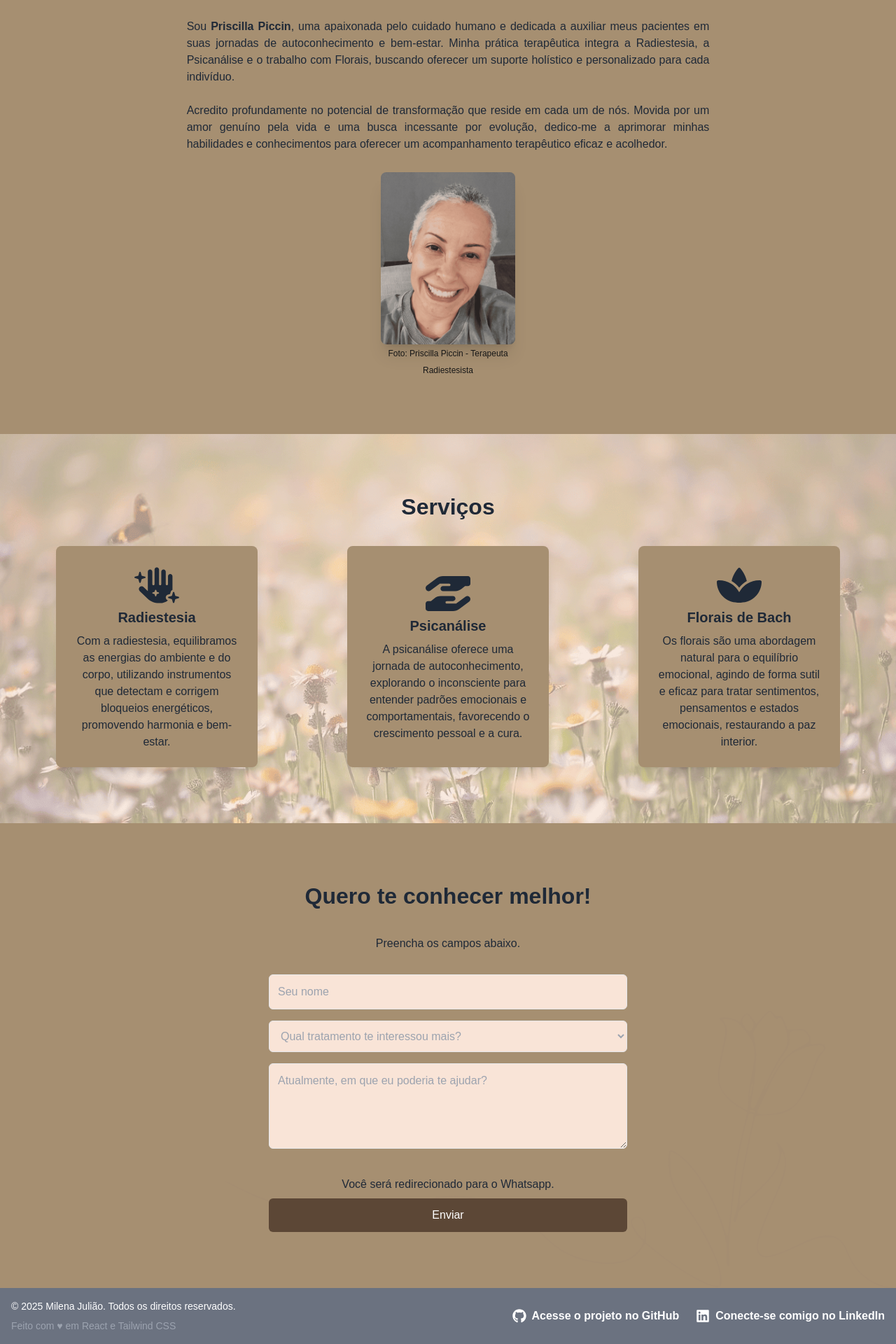
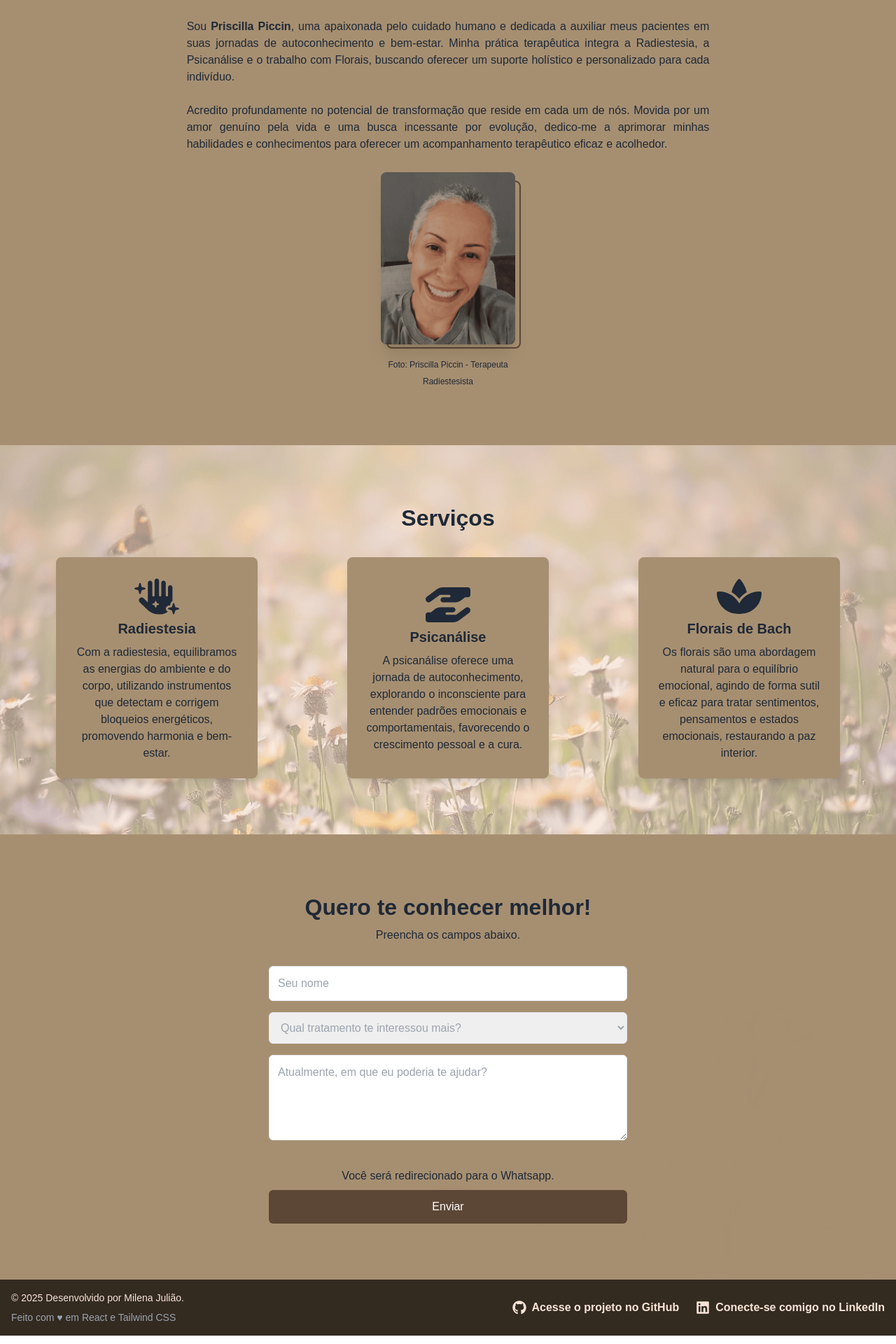
Before and after one commit to milena-juliao/florais_lp, a Next.js app: page / in a window 1280 px wide. Shown: the part 934-2854 px from the top of the page at 70% size. Built offline with nearby package versions, Linux system fonts and the light colour scheme.

Commit message:
Ajustes layout, cores

```diff
--- a/app/components/About.tsx
+++ b/app/components/About.tsx
@@ -11,20 +11,21 @@ const About: React.FC = () => {
         <div className="flex flex-col items-center justify-center gap-5 text-justify lg:gap-7 lg:w-2/3 ">
           <p className="text-theme text-standard-p-mobile lg:text-standard-p-lg">
             Sou <span className="font-semibold">Priscilla Piccin</span>, uma apaixonada pelo cuidado humano e dedicada a auxiliar meus pacientes em suas jornadas de autoconhecimento e bem-estar. Minha prática terapêutica integra a Radiestesia, a Psicanálise e o trabalho com Florais, buscando oferecer um suporte holístico e personalizado para cada indivíduo.
-            <br/>
-            <br/>
+            <br />
+            <br />
             Acredito profundamente no potencial de transformação que reside em cada um de nós. Movida por um amor genuíno pela vida e uma busca incessante por evolução, dedico-me a aprimorar minhas habilidades e conhecimentos para oferecer um acompanhamento terapêutico eficaz e acolhedor.
           </p>
 
-          <div className="float-right w-36 lg:w-48 text-center">
+          <div className="relative w-36 lg:w-48 text-center">
+            <div className="absolute top-3 left-2 w-full h-60 border-2 border-brownEarthStrong dark:border-brownEarth rounded-lg"></div>
             <Image
               src="/sobre_priscilla_piccin.png"
               alt="Foto Priscilla Piccin"
               width={300}
               height={300}
-              className="rounded-lg shadow-xl z-10"
+              className="relative rounded-lg shadow-xl mb-4 filter brightness-[.75] sepia-[.15] saturate-150"
             />
-            <span className="text-xs">Foto: Priscilla Piccin - Terapeuta Radiestesista</span>
+            <span className="text-xs text-theme">Foto: Priscilla Piccin - Terapeuta Radiestesista</span>
           </div>
         </div>
       </div>
--- a/app/components/ContactForm.tsx
+++ b/app/components/ContactForm.tsx
@@ -45,23 +45,23 @@ const ContactForm: React.FC = () => {
 
   return (
     <section className="relative bg-theme mx-auto py-standard-lg px-standard-mobile lg:px-standard-lg scroll-mt-20" id="contact">
-      <h2 className="text-standard-title-mobile lg:text-standard-title-lg font-bold text-center mb-standard-title text-theme">Quero te conhecer melhor!</h2>
-      <p className="text-center text-standard-p-mobile lg:text-standard-p-lg text-theme">Preencha os campos abaixo.</p>
+      <h2 className="text-standard-title-mobile lg:text-standard-title-lg font-bold text-center mb-1 text-theme">Quero te conhecer melhor!</h2>
+      <p className="text-center text-standard-p-mobile lg:text-standard-p-lg text-theme mb-standard-title">Preencha os campos abaixo.</p>
       <form
-        className="relative mt-8 max-w-lg mx-auto z-10"
+        className="relative max-w-lg mx-auto z-10"
         onSubmit={handleSubmit}
       >
         <input
           type="text"
           placeholder="Seu nome"
-          className="outline-brownEarthStrong w-full p-3 border rounded-md text-gray-800 bg-beige"
+          className="outline-brownEarthStrong w-full p-3 border rounded-md text-gray-800 "
           value={name}
           onChange={(e) => setName(e.target.value)}
           required
         />
 
         <select
-          className={`outline-brownEarthStrong w-full p-3 border rounded-md ${optionSelected === "" ? 'text-gray-400' : 'text-gray-800'} mt-4 bg-beige`}
+          className={`outline-brownEarthStrong w-full p-3 border rounded-md ${optionSelected === "" ? 'text-gray-400' : 'text-gray-800'} mt-4`}
           value={optionSelected}
           onChange={handleOption}
         >
@@ -76,7 +76,7 @@ const ContactForm: React.FC = () => {
 
         <textarea
           placeholder="Atualmente, em que eu poderia te ajudar?"
-          className="outline-brownEarthStrong w-full p-3 border rounded-md mt-4 text-gray-800 bg-beige"
+          className="outline-brownEarthStrong w-full p-3 border rounded-md mt-4 text-gray-800"
           rows={4}
           value={message}
           onChange={(e) => setMessage(e.target.value)}
@@ -86,7 +86,7 @@ const ContactForm: React.FC = () => {
         <p className="text-center mt-8 text-standard-p-mobile lg:text-standard-p-lg text-theme">Você será redirecionado para o Whatsapp.</p>
         <button
           type="submit"
-          className="w-full bg-brownEarthStrong dark:bg-brownEarth text-white py-3 rounded-md hover:bg-opacity-80 mt-2"
+          className="w-full bg-brownEarthStrong dark:bg-[#332A20] text-white py-3 rounded-md hover:bg-opacity-80 mt-2"
         >
           Enviar
         </button>
--- a/app/components/Footer.tsx
+++ b/app/components/Footer.tsx
@@ -5,11 +5,11 @@ import Link from "next/link";
 
 const Footer: React.FC = () => {
   return (
-    <footer className="bg-gray-500 text-white py-4 shadow-[0_-4px_6px_-1px_rgba(0,0,0,0.1)] w-full z-50">
+    <footer className="bg-[#332A20] text-beige py-4 shadow-[0_-4px_6px_-1px_rgba(0,0,0,0.1)] w-full z-50">
       <div className="container mx-auto px-4">
         <div className="flex flex-col sm:flex-row justify-between items-center">
           <div className="flex flex-col text-center sm:text-left mb-4 sm:mb-0">
-            <p className="text-sm mb-2">© 2025 Milena Julião. Todos os direitos reservados.</p>
+            <p className="text-sm mb-2">© 2025 Desenvolvido por Milena Julião.</p>
             <span className="text-sm text-gray-400">Feito com ♥ em React e Tailwind CSS</span>
           </div>
 
@@ -18,7 +18,7 @@ const Footer: React.FC = () => {
               href="https://github.com/milena-juliao/florais_lp/tree/main/app/components"
               target="_blank"
               rel="noopener noreferrer"
-              className="flex items-center gap-2 text-md font-semibold hover:text-purple-300 transition-colors"
+              className="flex items-center gap-2 text-md font-semibold hover:text-[#D1B48F] transition-colors"
             >
               <FontAwesomeIcon icon={faGithub} className="w-5 h-5" />
               <span className="hidden sm:inline">Acesse o projeto no GitHub</span>
@@ -27,7 +27,7 @@ const Footer: React.FC = () => {
               href="https://www.linkedin.com/in/milenajuliao/"
               target="_blank"
               rel="noopener noreferrer"
-              className="flex items-center gap-2 text-md font-semibold hover:text-purple-300 transition-colors"
+              className="flex items-center gap-2 text-md font-semibold hover:text-[#D1B48F] transition-colors"
             >
               <FontAwesomeIcon icon={faLinkedin} className="w-5 h-5" />
               <span className="hidden sm:inline">Conecte-se comigo no LinkedIn</span>
--- a/app/globals.css
+++ b/app/globals.css
@@ -25,5 +25,5 @@ body {
 }
 
 .text-theme {
-  @apply text-gray-800 dark:text-beige;
+  @apply text-gray-800 dark:text-[#D1B48F];
 }
--- a/tailwind.config.ts
+++ b/tailwind.config.ts
@@ -16,6 +16,7 @@ export default {
         beige: "#F9E4D7",
         brownEarth: "#a68f71",
         brownEarthStrong: "#5c4736",
+        greenOlive: "#A4C3B2",
         white: "#FFFFFF"
       },
       padding:{
```
